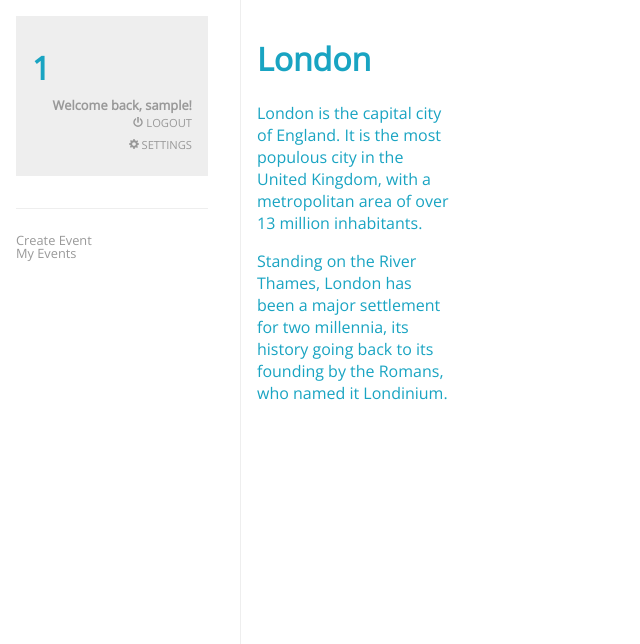
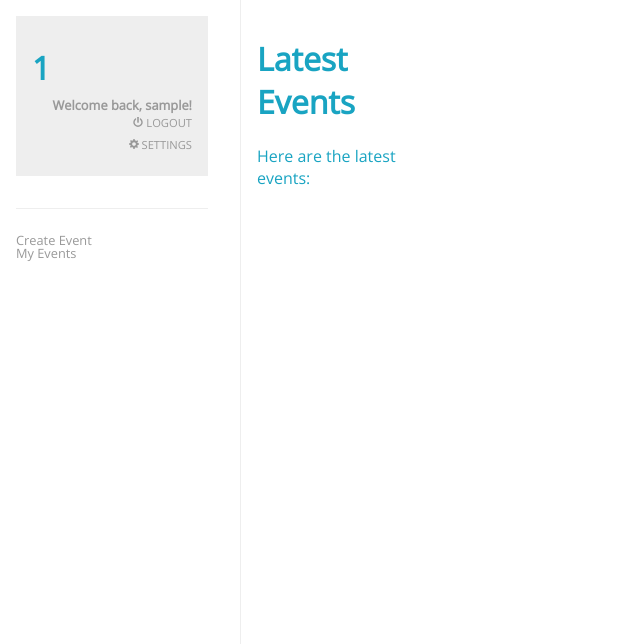
Before and after one commit to franciscoestevao/weeze, a PHP site: page /main.php in a window 1280 px wide. Shown: the part 57-701 px from the top of the page, without its empty margins (0-640 px from the left). Run offline with PHP 8.4, Linux system fonts and the light colour scheme; the visitor is signed in with stand-in values (Sample User, id 1).

Commit message:
tirei a cena de londres

```diff
--- a/main.php
+++ b/main.php
@@ -44,15 +44,11 @@ if (isset($_SESSION['loggedin']) && $_SESSION['loggedin'] == true) {
         </div>
 
         <div id="section">
-        <h1>London</h1>
+        <h1>Latest Events</h1>
         <p>
-        London is the capital city of England. It is the most populous city in the United Kingdom,
-        with a metropolitan area of over 13 million inhabitants.
+			Here are the latest events:
         </p>
-        <p>
-        Standing on the River Thames, London has been a major settlement for two millennia,
-        its history going back to its founding by the Romans, who named it Londinium.
-        </p>
+
         </div>
 
         <div id="footer">
```
